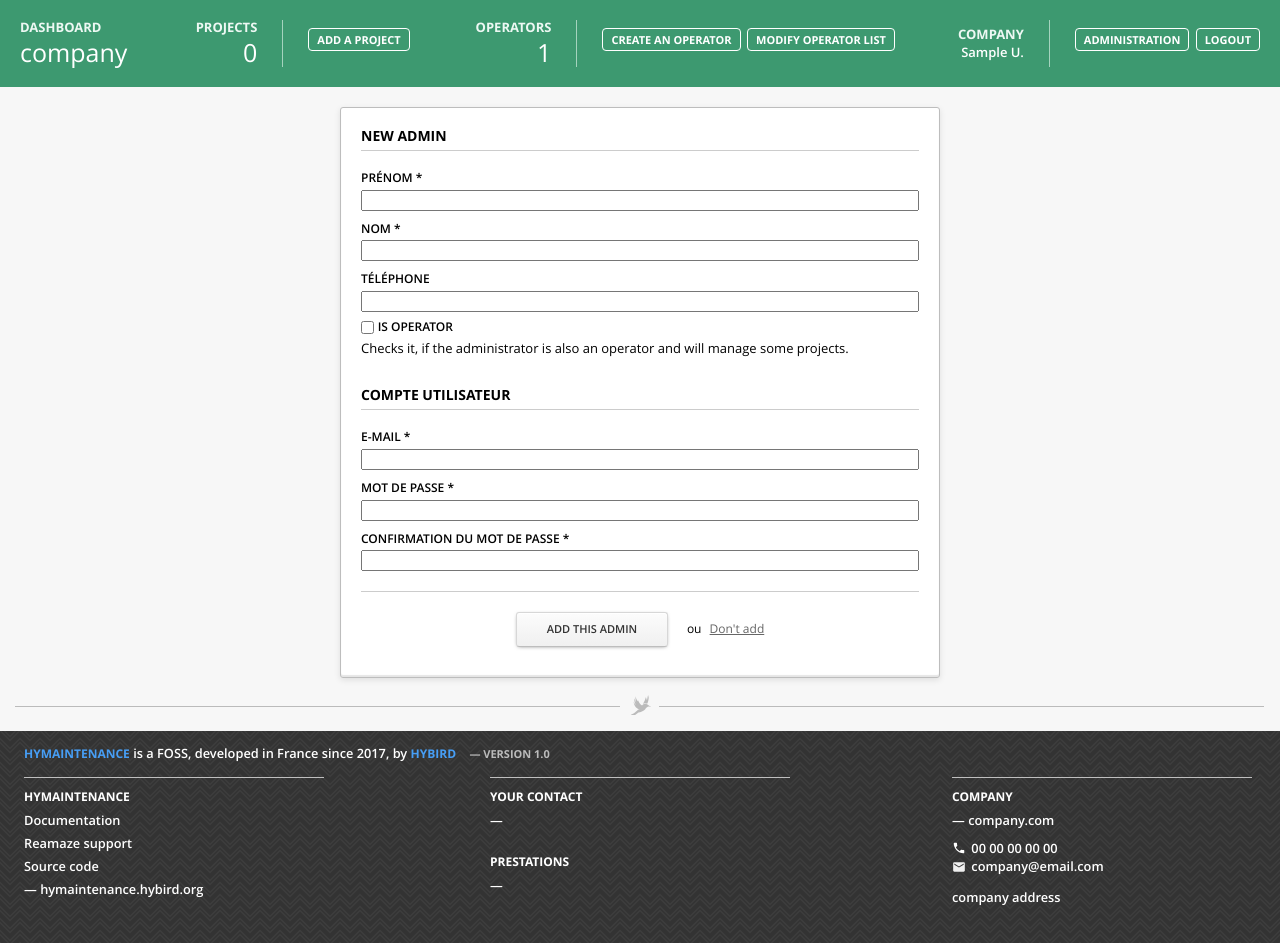
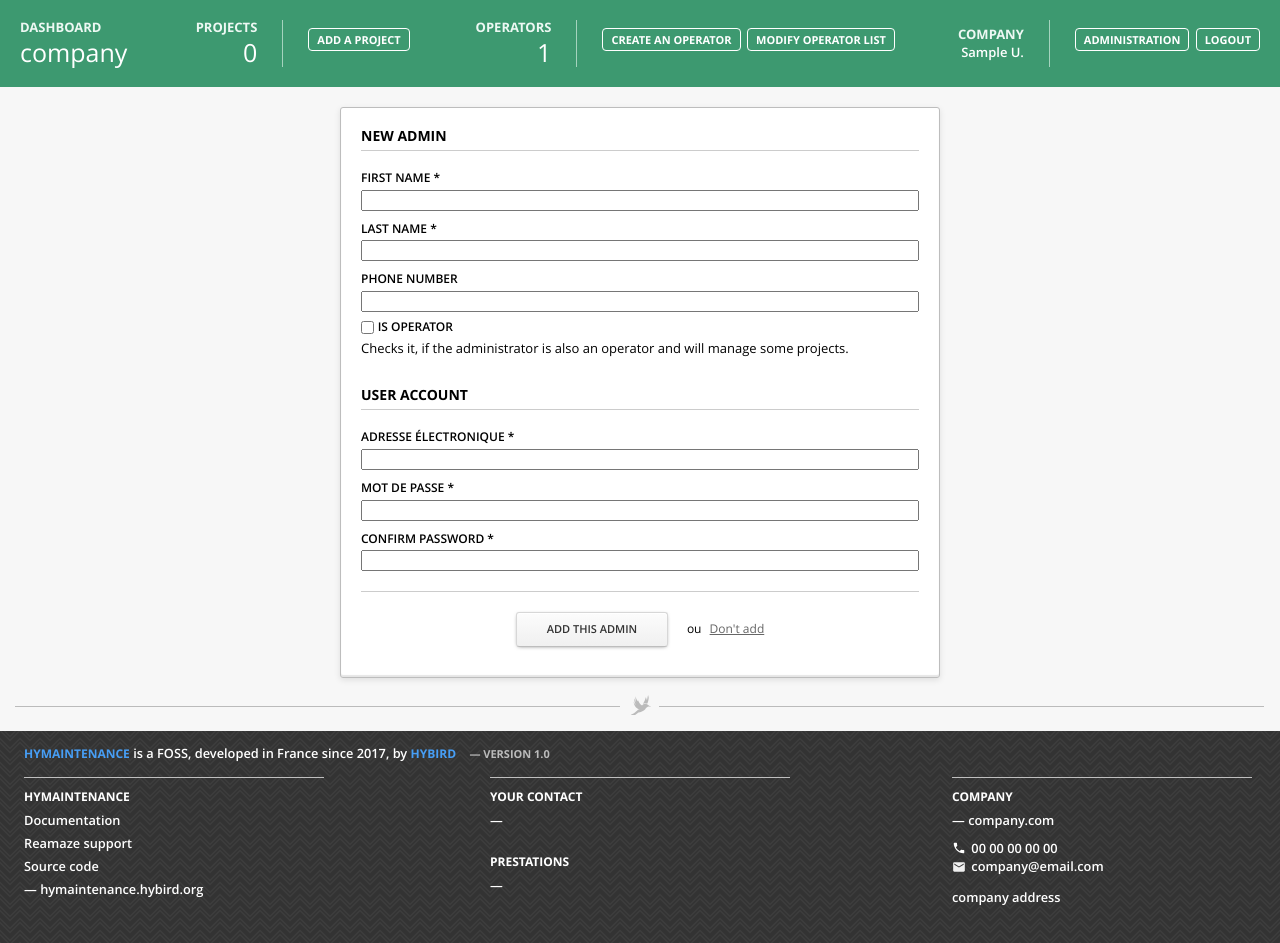
Before and after one commit to HybirdCorp/HyMaintenance, a Django app: page /high_ui/admins/ in a window 1280 px wide. Run offline with Django 3.2, Linux system fonts and the light colour scheme; the visitor is signed in with stand-in values (Sample User, id 1); data comes from the database, SQL or seed files in the repository; data that the repository does not hold is empty.

Commit message:
Refs 340, update trad

```diff
--- a/hymaintenance/high_ui/templates/high_ui/forms/create_user.html
+++ b/hymaintenance/high_ui/templates/high_ui/forms/create_user.html
@@ -28,7 +28,7 @@
                             <div class="form-row-wrapper">
                             {% endif %}
 
-                            <label for="{{form.first_name.id_for_label}}">Prénom *</label>
+                            <label for="{{form.first_name.id_for_label}}">{{form.first_name.label}} *</label>
                             {{form.first_name}}
 
                             {% if form.first_name.errors %}
@@ -45,7 +45,7 @@
                             <div class="form-row-wrapper">
                             {% endif %}
 
-                            <label for="{{form.last_name.id_for_label}}">Nom *</label>
+                            <label for="{{form.last_name.id_for_label}}">{{form.last_name.label}} *</label>
                             {{form.last_name}}
 
                             {% if form.last_name.errors %}
@@ -62,7 +62,7 @@
                             <div class="form-row-wrapper">
                             {% endif %}
 
-                            <label for="{{form.phone.id_for_label}}">Téléphone</label>
+                            <label for="{{form.phone.id_for_label}}">{{form.phone.label}}</label>
                             {{form.phone}}
 
                             {% if form.phone.errors %}
@@ -99,7 +99,7 @@
 
                     <div class="form-group">
                         <div class="group-title-container">
-                            <div class="group-title">Compte utilisateur</div>
+                            <div class="group-title">{% trans "User account" %}</div>
                         </div>
 
                         <div class="form-row form-label-row {% if form.email.errors %}form-error{% endif %}">
@@ -107,7 +107,7 @@
                             <div class="form-row-wrapper">
                             {% endif %}
 
-                            <label for="{{form.email.id_for_label}}">E-mail *</label>
+                            <label for="{{form.email.id_for_label}}">{{form.email.label}} *</label>
                             {{form.email}}
 
                             {% if form.email.errors %}
@@ -124,7 +124,7 @@
                             <div class="form-row-wrapper">
                             {% endif %}
 
-                            <label for="{{form.password1.id_for_label}}">Mot de passe *</label>
+                            <label for="{{form.password1.id_for_label}}">{% trans "Password" %} *</label>
                             {{form.password1}}
 
                             {% if form.password1.errors %}
@@ -141,7 +141,7 @@
                             <div class="form-row-wrapper">
                             {% endif %}
 
-                            <label for="{{form.password2.id_for_label}}">Confirmation du mot de passe *</label>
+                            <label for="{{form.password2.id_for_label}}">{% trans "Confirm password" %} *</label>
                             {{form.password2}}
 
                             {% if form.password2.errors %}
```
Also changed, not shown: hymaintenance/high_ui/locale/fr/LC_MESSAGES/django.po, 1 other file.
